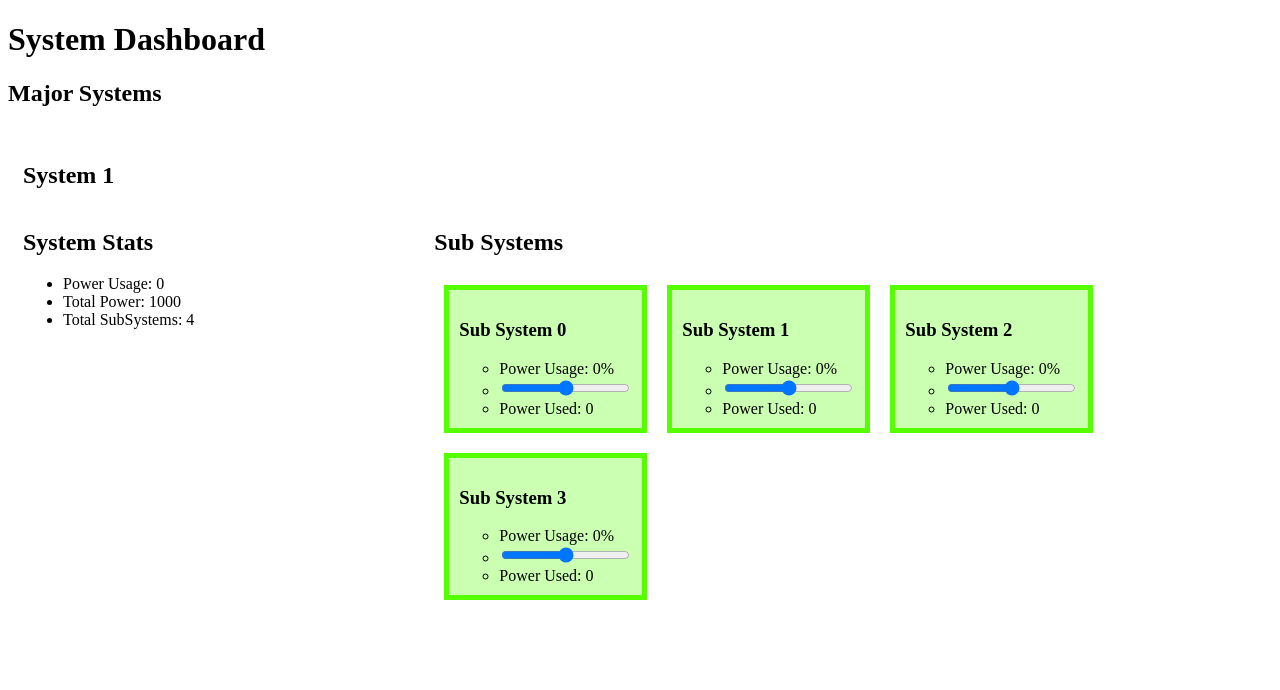
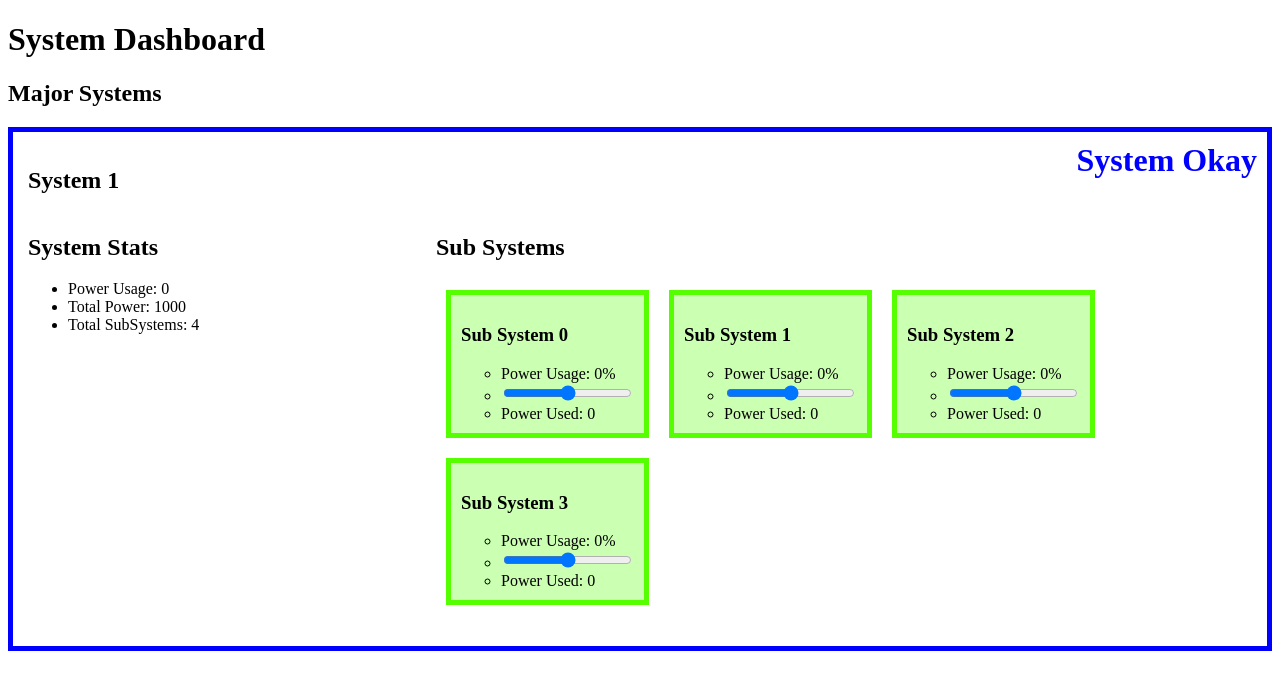
Before and after one commit to agencychief/react-app-tutorial, a React (Create React App) app: page / in a window 1280 px wide. Shown: the top 690 px of the page. Built offline with nearby package versions, Linux system fonts and the light colour scheme.

Commit message:
Adds status message to system

```diff
--- a/src/components/System.js
+++ b/src/components/System.js
@@ -1,6 +1,6 @@
 import React, {Component} from 'react';
 import PropTypes from 'prop-types';
-import styled from 'styled-components';
+import styled, {keyframes} from 'styled-components';
 import SubSystem from './SubSystem';
 
 const SystemContainer = styled.section`
@@ -10,6 +10,8 @@ const SystemContainer = styled.section`
   justify-content: space-between;
   padding: 15px;
   margin-bottom: 10px;
+  border: 5px solid hsl(${props => props.Danger || 0}, 100%, 50%);
+
 `;
 
 const SystemTitle = styled.h1`
@@ -29,6 +31,25 @@ const SubSystemList = styled.ol`
   justify-content: flex-start;
   flex-wrap: wrap;
   padding: 0;
+`;
+
+const blink = keyframes`
+  from {
+    opacity: 0;
+  }
+  to {
+    opacity: 1;
+  }
+`;
+
+const Message = styled.span`
+  position: absolute;
+  top: 10px;
+  right: 10px;
+  font-size: 2em;
+  font-weight: bold;
+  color: ${props => props.Danger ? `hsl(0, 100%, 50%)` : `hsl(240, 100%, 50%)`};
+  animation: ${props => props.Danger ? `${blink} 1s linear alternate infinite` : `none`};
 `;
 
 class System extends Component {
@@ -62,8 +83,9 @@ class System extends Component {
   }
 
   render() {
+    let isDanger = this.state.totalPowerUnits - this.state.totalPowerUsed <= 0;
     return(
-      <SystemContainer>
+      <SystemContainer Danger={isDanger === true ? `0` : `240`}>
         <SystemTitle>{this.state.name}</SystemTitle>
         <SystemInformation>
           <h2>System Stats</h2>
@@ -89,6 +111,10 @@ class System extends Component {
             })}
           </SubSystemList>
         </SubSystemContainer>
+        {isDanger ?
+          <Message Danger>Danger</Message> :
+          <Message>System Okay</Message>
+        }
       </SystemContainer>
     );
   }
```
